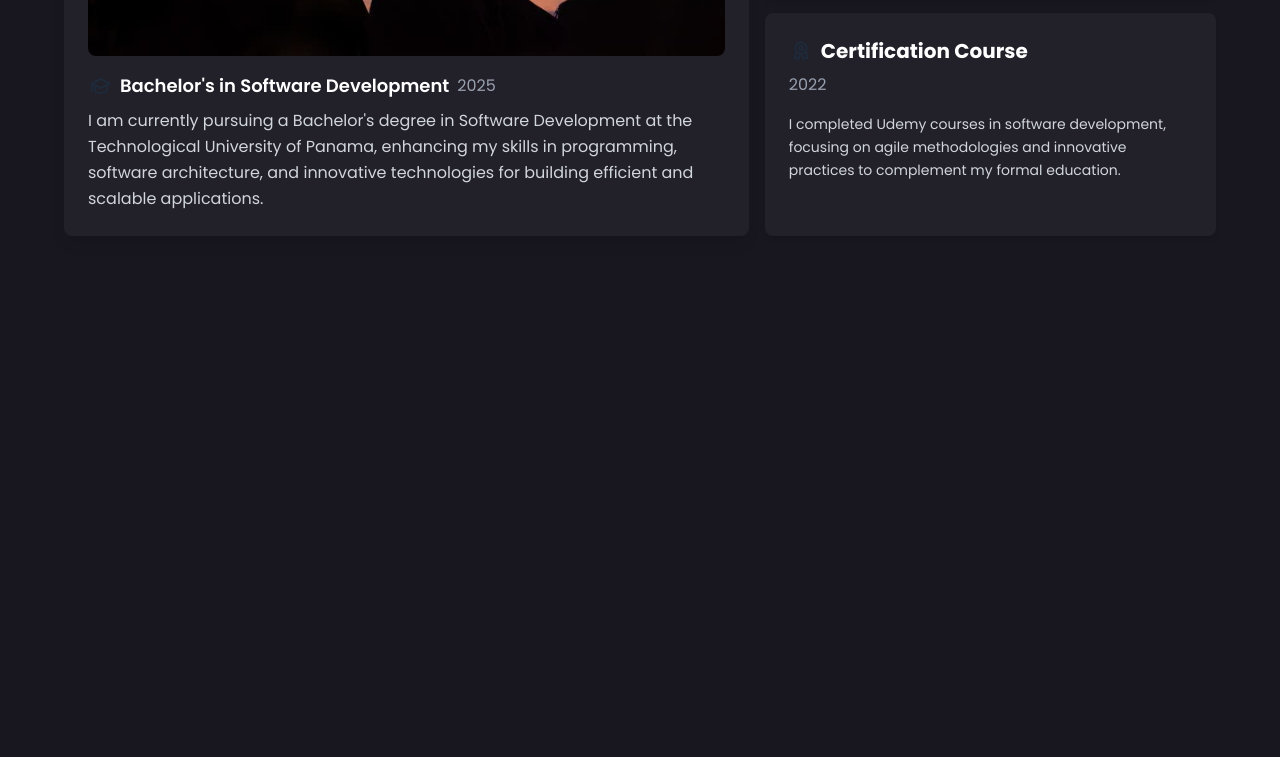
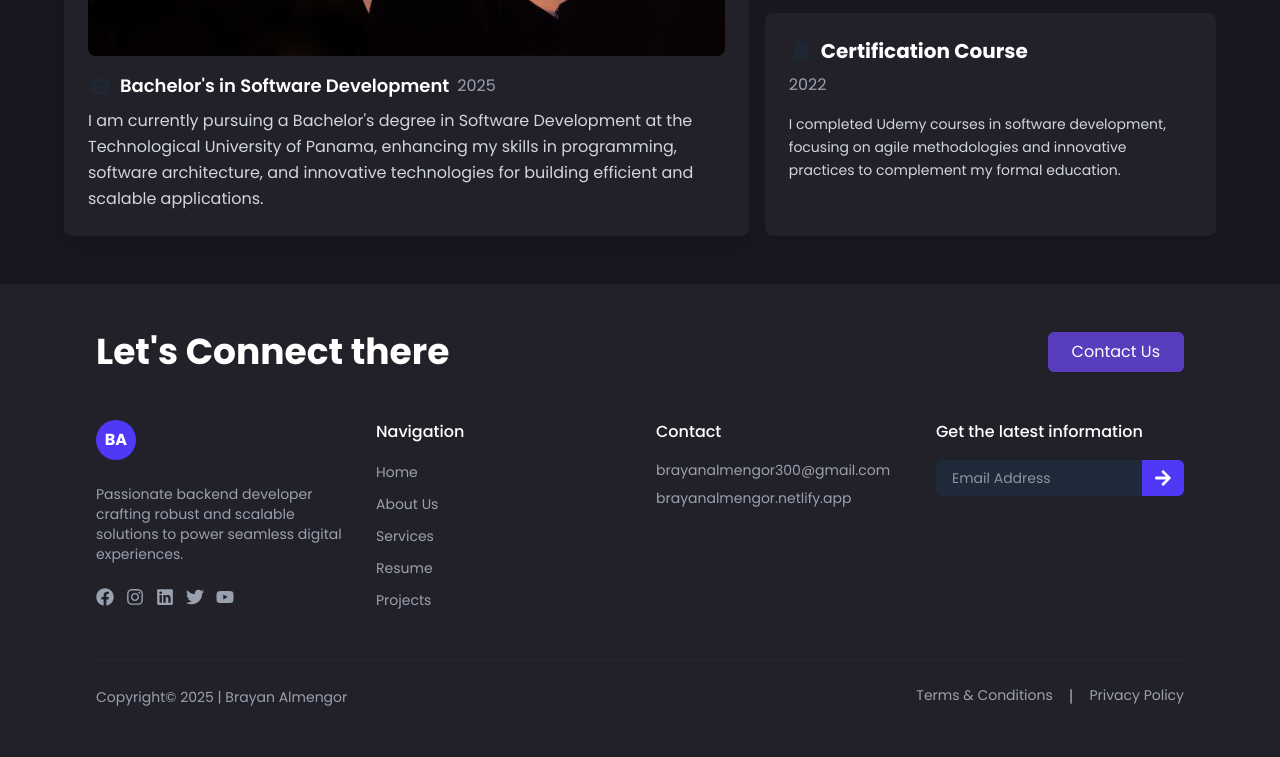
Before and after one commit to brayanalmengor04/brayanalmengor04.github.io, an Astro site: page / in a window 1280 px wide. Shown: the part 3648-4405 px from the top of the page. Before the commit the page ends 3932 px from the top, so only its background shows below. Built offline with nearby package versions, Linux system fonts and the light colour scheme; Astro itself is replaced by a stand-in of ours.

Commit message:
feature:Adding the footer to the bottom of the portfolio page

```diff
--- a/src/pages/index.astro
+++ b/src/pages/index.astro
@@ -19,5 +19,5 @@ import Footer from "../sections/Footer.astro";
 	<Skill />
 	<Proyects />
 	<Education />
-	<!-- <Footer /> -->
+	<Footer />
 </Layout>
--- a/src/sections/Footer.astro
+++ b/src/sections/Footer.astro
@@ -1,3 +1,105 @@
-<footer>
+---
+import { FaArrowRight, FaFacebook, FaInstagram, FaLinkedin, FaTwitter, FaYoutube } from 'react-icons/fa';
+---
+<footer class="bg-primary-light text-white py-8 sm:py-12 px-4 sm:px-6 md:px-12 lg:px-24">
+    <div class="container mx-auto">
+      <!-- Sección superior con título y botón -->
+      <div class="flex flex-col md:flex-row justify-between items-center mb-8 sm:mb-12 text-center md:text-left">
+        <h2 class="text-2xl sm:text-3xl md:text-4xl font-bold">Let's Connect there</h2>
+        <button class="bg-theme-magenta-blue hover:bg-primary text-white rounded-md px-4 sm:px-6 py-2 mt-4 md:mt-0 cursor-pointer">
+          Contact Us
+        </button>
+      </div>
+      <div class="grid grid-cols-1 md:grid-cols-2 lg:grid-cols-4 gap-6 sm:gap-8">
+        <div class="space-y-4 sm:space-y-6 text-center md:text-left">
+          <div class="flex justify-center md:justify-start items-center space-x-2">
+            <div class="bg-indigo-600 rounded-full w-10 h-10 flex items-center justify-center font-bold">BA</div>
+          </div>
+          <p class="text-gray-400 text-sm max-w-xs mx-auto md:mx-0">
+            Passionate backend developer crafting robust and scalable solutions to power seamless digital experiences.
+          </p>
+          <div class="flex justify-center md:justify-start space-x-3">
+            <a href="#" class="text-gray-400 hover:text-white transition-colors">
+              <FaFacebook size={18} />
+            </a>
+            <a href="#" class="text-gray-400 hover:text-white transition-colors">
+              <FaInstagram size={18} />
+            </a>
+            <a href="#" class="text-gray-400 hover:text-white transition-colors">
+              <FaLinkedin size={18} />
+            </a>
+            <a href="#" class="text-gray-400 hover:text-white transition-colors">
+              <FaTwitter size={18} />
+            </a>
+            <a href="#" class="text-gray-400 hover:text-white transition-colors">
+              <FaYoutube size={18} />
+            </a>
+          </div>
+        </div>
+        <!-- Navegación -->
+        <div class="text-center md:text-left">
+          <h3 class="font-medium mb-4">Navigation</h3>
+          <ul class="space-y-2">
+            <li>
+              <a href="#" class="text-gray-400 hover:text-white transition-colors text-sm">
+                Home
+              </a>
+            </li>
+            <li>
+              <a href="#" class="text-gray-400 hover:text-white transition-colors text-sm">
+                About Us
+              </a>
+            </li>
+            <li>
+              <a href="#" class="text-gray-400 hover:text-white transition-colors text-sm">
+                Services
+              </a>
+            </li>
+            <li>
+              <a href="#" class="text-gray-400 hover:text-white transition-colors text-sm">
+                Resume
+              </a>
+            </li>
+            <li>
+              <a href="#" class="text-gray-400 hover:text-white transition-colors text-sm">
+                Projects
+              </a>
+            </li>
+          </ul>
+        </div>
+        <div class="text-center md:text-left">
+          <h3 class="font-medium mb-4">Contact</h3>
+          <ul class="space-y-2">
+            <li class="text-gray-400 text-sm">brayanalmengor300@gmail.com</li>
+            <li class="text-gray-400 text-sm">brayanalmengor.netlify.app</li>
+          </ul>
+        </div>
+        <div class="text-center md:text-left">
+          <h3 class="font-medium mb-4">Get the latest information</h3>
+          <div class="flex justify-center md:justify-start">
+            <input
+              type="email"
+              placeholder="Email Address"
+              class="bg-gray-800 text-white px-4 py-2 rounded-l-md w-full text-sm focus:outline-none"
+            />
+            <button class="bg-indigo-600 hover:bg-indigo-700 rounded-r-md px-3 flex items-center justify-center">
+              <FaArrowRight size={18} />
+            </button>
+          </div>
+        </div>
+      </div>
 
-</footer>
+      <div class="border-t border-gray-800 mt-8 sm:mt-12 pt-4 sm:pt-6 flex flex-col md:flex-row justify-between items-center text-center md:text-left">
+        <p class="text-gray-400 text-sm">Copyright© 2025 | Brayan Almengor</p>
+        <div class="flex flex-col md:flex-row space-y-2 md:space-y-0 md:space-x-4 mt-4 md:mt-0">
+          <a href="#" class="text-gray-400 hover:text-white transition-colors text-sm">
+            Terms & Conditions
+          </a>
+          <span class="text-gray-400">|</span>
+          <a href="#" class="text-gray-400 hover:text-white transition-colors text-sm">
+            Privacy Policy
+          </a>
+        </div>
+      </div>
+    </div>
+  </footer>
```
